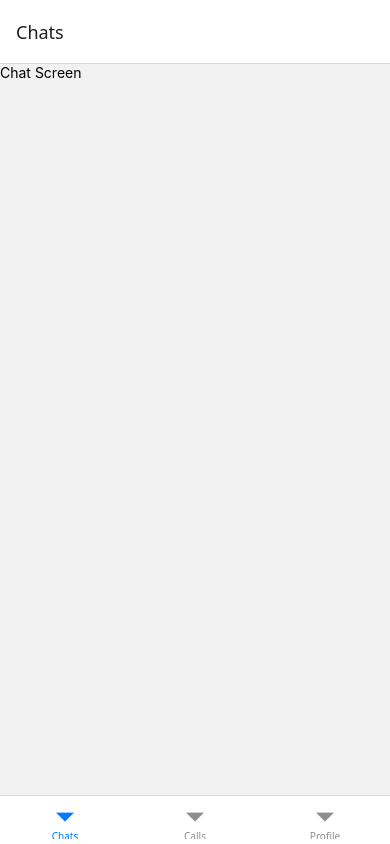
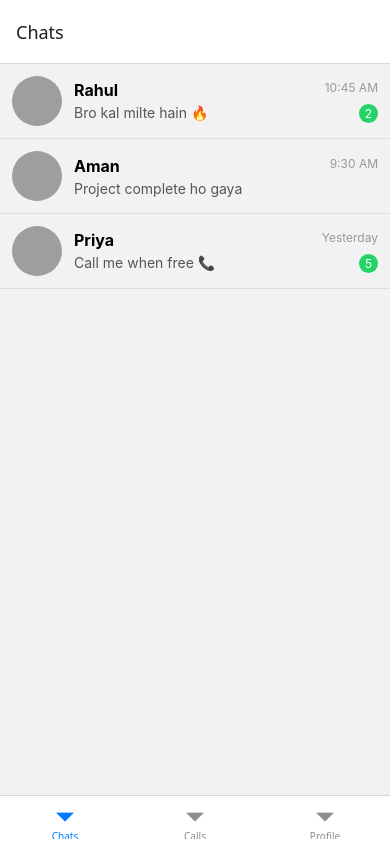
Before and after one commit to annnuspeaks/HeyBroApp, a React Native app: screen /Chats in a window 390 px wide. Built offline with nearby package versions, Linux system fonts and the light colour scheme; grey boxes are pictures that could not be loaded.

Commit message:
Chat screen intial set up.

```diff
--- a/src/screens/ChatScreen.tsx
+++ b/src/screens/ChatScreen.tsx
@@ -1,12 +1,114 @@
 import React from 'react';
-import { View, Text } from 'react-native';
+import { View, Text, FlatList, Image, StyleSheet } from 'react-native';
+
+const chatData = [
+  {
+    id: '1',
+    name: 'Rahul',
+    message: 'Bro kal milte hain 🔥',
+    time: '10:45 AM',
+    unread: 2,
+    image: 'https://i.pravatar.cc/150?img=1',
+  },
+  {
+    id: '2',
+    name: 'Aman',
+    message: 'Project complete ho gaya',
+    time: '9:30 AM',
+    unread: 0,
+    image: 'https://i.pravatar.cc/150?img=2',
+  },
+  {
+    id: '3',
+    name: 'Priya',
+    message: 'Call me when free 📞',
+    time: 'Yesterday',
+    unread: 5,
+    image: 'https://i.pravatar.cc/150?img=3',
+  },
+];
 
 const ChatScreen = () => {
+  const renderItem = ({ item }: any) => (
+    <View style={styles.chatItem}>
+      <Image source={{ uri: item.image }} style={styles.avatar} />
+
+      <View style={styles.chatContent}>
+        <View style={styles.topRow}>
+          <Text style={styles.name}>{item.name}</Text>
+          <Text style={styles.time}>{item.time}</Text>
+        </View>
+
+        <View style={styles.bottomRow}>
+          <Text style={styles.message}>{item.message}</Text>
+
+          {item.unread > 0 && (
+            <View style={styles.badge}>
+              <Text style={styles.badgeText}>{item.unread}</Text>
+            </View>
+          )}
+        </View>
+      </View>
+    </View>
+  );
+
   return (
-    <View>
-      <Text>Chat Screen</Text>
-    </View>
+    <FlatList
+      data={chatData}
+      keyExtractor={(item) => item.id}
+      renderItem={renderItem}
+    />
   );
 };
 
 export default ChatScreen;
+
+const styles = StyleSheet.create({
+  chatItem: {
+    flexDirection: 'row',
+    padding: 12,
+    borderBottomWidth: 0.5,
+    borderColor: '#ddd',
+  },
+  avatar: {
+    width: 50,
+    height: 50,
+    borderRadius: 25,
+  },
+  chatContent: {
+    flex: 1,
+    marginLeft: 12,
+    justifyContent: 'center',
+  },
+  topRow: {
+    flexDirection: 'row',
+    justifyContent: 'space-between',
+  },
+  bottomRow: {
+    flexDirection: 'row',
+    justifyContent: 'space-between',
+    marginTop: 4,
+  },
+  name: {
+    fontWeight: 'bold',
+    fontSize: 16,
+  },
+  message: {
+    color: '#555',
+    flex: 1,
+  },
+  time: {
+    fontSize: 12,
+    color: '#999',
+  },
+  badge: {
+    backgroundColor: '#25D366',
+    borderRadius: 12,
+    paddingHorizontal: 6,
+    paddingVertical: 2,
+  },
+  badgeText: {
+    color: '#fff',
+    fontSize: 12,
+  },
+});
```
